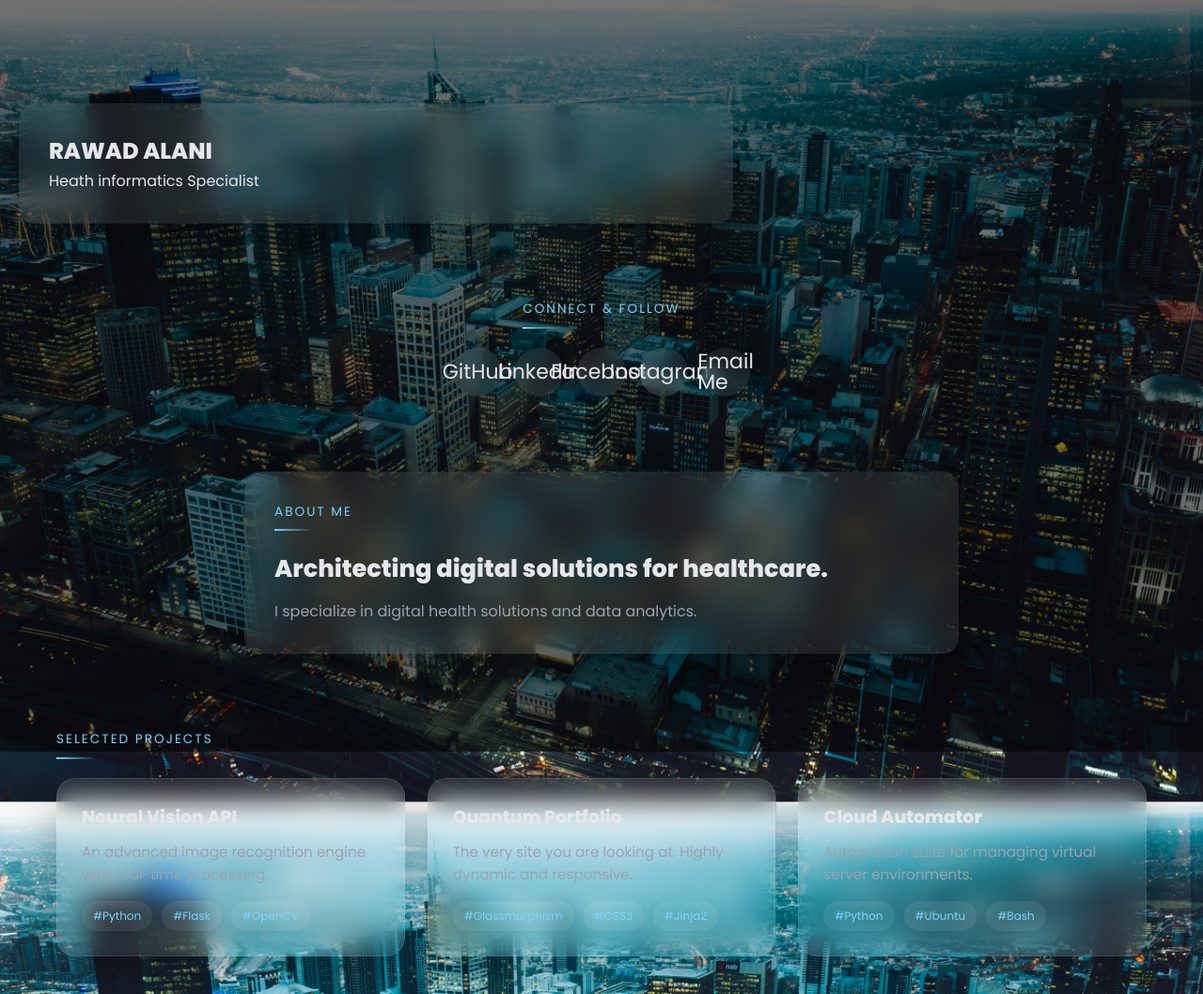
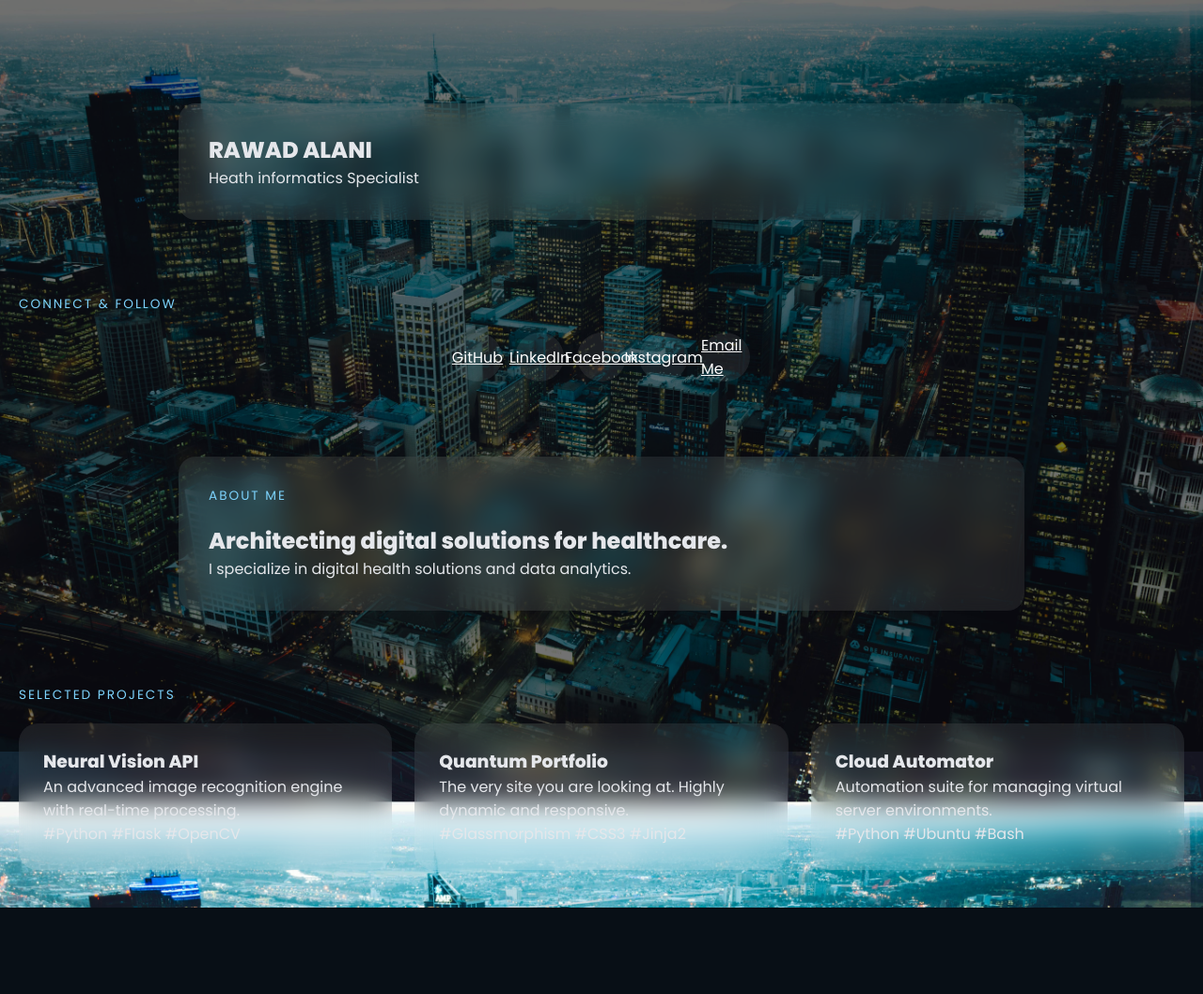
Before and after one commit to alanirawad-sketch/Portfolio, a Flask app: page / in a window 1280 px wide. Shown: the whole page at 94% size. After the commit the page ends 966 px from the top, so only its background shows below. Run offline with Flask 3, Linux system fonts and the light colour scheme.

Commit message:
Update style.css

```diff
--- a/static/style.css
+++ b/static/style.css
@@ -1,6 +1,3 @@
-/* =========================
-   GLOBAL VARIABLES
-========================= */
 :root {
     --accent: #7dd3fc;
     --text-main: #e5e7eb;
@@ -8,9 +5,6 @@
     --bg-glass: rgba(255, 255, 255, 0.08);
 }
 
-/* =========================
-   RESET & BASE
-========================= */
 * {
     margin: 0;
     padding: 0;
@@ -20,40 +14,68 @@
 body {
     font-family: 'Poppins', sans-serif;
     color: var(--text-main);
-    line-height: 1.6;
+    padding-top: 70px;
+    animation: pageFade 0.8s ease-out;
 }
 
-/* =========================
-   TOP HEADER
-========================= */
+/* BACKGROUND */
+html {
+    background: url("../assets/images/pic.jpg") center / cover no-repeat fixed;
+}
+html::before {
+    content: "";
+    position: fixed;
+    inset: 0;
+    background: rgba(0,0,0,0.55);
+    z-index: -1;
+}
+body { background: transparent; }
+
+/* NAV */
+.navbar {
+    position: fixed;
+    top: 0;
+    width: 100%;
+    display: flex;
+    justify-content: space-between;
+    padding: 14px 28px;
+    background: rgba(15,23,42,0.9);
+    backdrop-filter: blur(10px);
+    z-index: 999;
+}
+
+.nav-menu {
+    list-style: none;
+    display: flex;
+    gap: 20px;
+}
+
+.nav-menu a {
+    color: white;
+    text-decoration: none;
+    padding: 8px 12px;
+    border-radius: 8px;
+}
+.nav-menu a:hover {
+    background: rgba(125,211,252,0.15);
+    color: var(--accent);
+}
+
+/* HEADER */
 .top-header {
     text-align: center;
     margin: 80px auto 60px;
 }
-
-.top-header .name {
+.name {
     font-size: 3.2rem;
     font-weight: 800;
-    letter-spacing: 3px;
-    text-transform: uppercase;
 }
 
-.top-header .subtitle {
-    margin-top: 12px;
-    font-size: 1.15rem;
-    color: var(--text-muted);
-    letter-spacing: 1px;
-}
-
-/* =========================
-   SECTIONS
-========================= */
+/* SECTIONS */
 section {
-    width: 100%;
     padding: 40px 20px;
     scroll-margin-top: 80px;
 }
-
 .section-label {
     text-transform: uppercase;
     letter-spacing: 2px;
@@ -62,348 +84,66 @@ section {
     margin-bottom: 20px;
 }
 
-/* =========================
-   SOCIAL LINKS
-========================= */
-.links-section {
-    display: flex;
-    flex-direction: column;
-    align-items: center;
-}
-
+/* SOCIAL */
 .button-group {
     display: flex;
-    flex-wrap: wrap;
     gap: 14px;
     justify-content: center;
 }
-
-/* ===== SOCIAL ICON BUTTONS (FIXED) ===== */
-
 .social-btn {
     width: 52px;
     height: 52px;
     border-radius: 50%;
-    background: rgba(255, 255, 255, 0.08);
-
-    display: inline-flex;
+    background: rgba(255,255,255,0.08);
+    display: flex;
     align-items: center;
     justify-content: center;
-
-    color: var(--text-main);
-    font-size: 22px;
-    line-height: 1;          /* 🔑 FIX */
-    padding: 0;              /* 🔑 FIX */
-    text-decoration: none;
-
+    color: white;
     transition: all 0.3s ease;
-    backdrop-filter: blur(8px);
+}
+.social-btn:hover {
+    transform: translateY(-4px);
+    box-shadow: 0 0 24px rgba(125,211,252,0.35);
 }
 
-.social-btn i {
-    display: block;          /* 🔑 FIX */
-}
-
-.social-btn:hover {
-    transform: translateY(-4px) scale(1.05);
-    background: rgba(125, 211, 252, 0.18);
-    box-shadow:
-        0 0 0 1px rgba(125, 211, 252, 0.3),
-        0 0 24px rgba(125, 211, 252, 0.35);
-}
-
-
-/* =========================
-   ABOUT ME / GLASS CARD
-========================= */
-.bio-section {
-    display: flex;
-    justify-content: center;
-}
-
+/* GLASS */
 .glass-card {
     background: var(--bg-glass);
     backdrop-filter: blur(14px);
     border-radius: 18px;
     padding: 32px;
-    max-width: 760px;
-    width: 100%;
-    box-shadow: 0 20px 40px rgba(0, 0, 0, 0.25);
+    max-width: 900px;
+    margin: auto;
 }
 
-.bio-card h2 {
-    font-size: 1.6rem;
-    margin-bottom: 12px;
+/* SKILLS */
+.skills-list {
+    list-style: disc;
+    padding-left: 20px;
+    display: grid;
+    grid-template-columns: repeat(auto-fit, minmax(220px,1fr));
+    gap: 8px 24px;
 }
 
-.bio-card p {
-    color: var(--text-muted);
+/* PROJECTS */
+.grid {
+    display: grid;
+    gap: 24px;
+    grid-template-columns: repeat(auto-fit, minmax(260px,1fr));
+}
+.project-card {
+    background: var(--bg-glass);
+    backdrop-filter: blur(14px);
+    border-radius: 20px;
+    padding: 26px;
+    transition: transform 0.3s ease;
+}
+.project-card:hover {
+    transform: translateY(-6px);
 }
 
-/* =========================
-   PROJECTS
-========================= */
-.projects-section {
-    max-width: 1200px;
-    margin: 0 auto;
+/* ANIM */
+@keyframes pageFade {
+    from { opacity: 0; transform: translateY(12px); }
+    to { opacity: 1; transform: translateY(0); }
 }
-
-.grid {
-    display: grid;
-    grid-template-columns: repeat(auto-fit, minmax(260px, 1fr));
-    gap: 24px;
-}
-
-/* ===== PROJECT GLASS CARDS ===== */
-
-.project-card {
-    border: 1px solid rgba(255, 255, 255, 0.08);
-    background: var(--bg-glass);
-    backdrop-filter: blur(14px);
-    -webkit-backdrop-filter: blur(14px);
-    border-radius: 20px;
-    padding: 26px;
-    cursor: pointer;
-    box-shadow: 0 20px 40px rgba(0, 0, 0, 0.25);
-    transition: transform 0.3s ease, box-shadow 0.3s ease;
-}
-
-
-.project-card:hover {
-    transform: translateY(-8px);
-    box-shadow:
-        0 0 0 1px rgba(125, 211, 252, 0.25),
-        0 20px 50px rgba(0, 0, 0, 0.45);
-}
-
-.project-card h3 {
-    margin-bottom: 10px;
-    transition: color 0.25s ease;
-}
-
-.project-card:hover h3 {
-    color: var(--accent);
-}
-
-.project-card p {
-    color: var(--text-muted);
-    margin-bottom: 16px;
-    font-size: 0.95rem;
-}
-
-/* =========================
-   SKILLS SECTION (FIXED)
-========================= */
-
-.skills-section {
-    display: block;          /* 🔑 forces new row */
-    width: 100%;
-    max-width: 1000px;
-    margin: 0 auto;
-}
-.skills-card {
-    padding: 28px;
-}
-
-
-/* =========================
-   TAGS
-========================= */
-.tags {
-    display: flex;
-    flex-wrap: wrap;
-    gap: 10px;
-}
-
-.tags span {
-    font-size: 0.75rem;
-    padding: 6px 12px;
-    border-radius: 999px;
-    background: rgba(255, 255, 255, 0.08);
-    color: var(--accent);
-}
-
-/* =========================
-   RESPONSIVE
-========================= */
-@media (max-width: 600px) {
-    .top-header .name {
-        font-size: 2.4rem;
-    }
-
-    /* =========================
-   HOVER GLOW EFFECTS
-========================= */
-
-    /* Glass card glow */
-    .glass-card:hover {
-        box-shadow:
-            0 0 0 1px rgba(125, 211, 252, 0.25),
-            0 0 30px rgba(125, 211, 252, 0.35),
-            0 25px 50px rgba(0, 0, 0, 0.45);
-    }
-
-    /* Project card glow */
-    .project-card:hover {
-        box-shadow:
-            0 0 0 1px rgba(125, 211, 252, 0.25),
-            0 0 26px rgba(125, 211, 252, 0.35),
-            0 25px 50px rgba(0, 0, 0, 0.45);
-    }
-
-
-    section {
-        padding: 30px 16px;
-    }
-}
-
-@keyframes pageFade {
-    from {
-        opacity: 0;
-        transform: translateY(12px);
-    }
-
-    to {
-        opacity: 1;
-        transform: translateY(0);
-    }
-}
-
-body {
-    animation: pageFade 0.8s ease-out;
-}
-
-.section-label::after {
-    content: "";
-    display: block;
-    width: 42px;
-    height: 2px;
-    margin-top: 8px;
-    background: linear-gradient(90deg, var(--accent), transparent);
-}
-
-.top-header .name {
-    background: linear-gradient(120deg, #e5e7eb, var(--accent), #e5e7eb);
-    background-size: 200% auto;
-    -webkit-background-clip: text;
-    -webkit-text-fill-color: transparent;
-    animation: shimmer 6s linear infinite;
-}
-
-@keyframes shimmer {
-    to {
-        background-position: 200% center;
-    }
-}
-
-.top-header .name {
-    position: relative;
-    display: inline-block;
-}
-
-.top-header .name::after {
-    content: "";
-    position: absolute;
-    left: 50%;
-    bottom: -12px;
-    width: 60%;
-    height: 3px;
-    background: linear-gradient(90deg, transparent, var(--accent), transparent);
-    transform: translateX(-50%);
-}
-
-.top-header .name {
-    transition: letter-spacing 0.3s ease;
-}
-
-.top-header .name:hover {
-    letter-spacing: 6px;
-}
-
-.navbar {
-    display: flex;
-    justify-content: space-between;
-    align-items: center;
-    padding: 14px 28px;
-    background: rgba(15, 23, 42, 0.9);
-    backdrop-filter: blur(10px);
-    border-bottom: 1px solid rgba(125, 211, 252, 0.25);
-    color: white;
-    position: fixed;
-    top: 0;
-    left: 0;
-    width: 100%;
-    z-index: 9999;
-}
-
-/* HAMBURGER */
-.hamburger {
-    font-size: 28px;
-    cursor: pointer;
-    display: none;
-}
-
-/* MENU */
-.nav-menu {
-    list-style: none;
-    display: flex;
-    gap: 20px;
-}
-
-.nav-menu li a {
-    text-decoration: none;
-    color: white;
-    font-weight: 500;
-    padding: 8px 12px;
-    border-radius: 8px;
-    transition: background 0.25s ease, color 0.25s ease;
-}
-
-.nav-menu li a:hover {
-    background: rgba(125, 211, 252, 0.15);
-    color: var(--accent);
-}
-
-/* MOBILE */
-@media (max-width: 768px) {
-    .hamburger {
-        display: block;
-    }
-
-    .nav-menu {
-        position: absolute;
-        top: 60px;
-        right: 0;
-        background: #0f172a;
-        flex-direction: column;
-        width: 200px;
-        padding: 15px;
-        display: none;
-    }
-
-    .nav-menu.active {
-        display: flex;
-    }
-}
-
-body {
-    padding-top: 70px;
-}
-
-/* ===== FINAL GLOBAL BACKGROUND IMAGE ===== */
-
-html {
-    background: url("../assets/images/pic.jpg") center / cover no-repeat fixed;
-}
-
-html::before {
-    content: "";
-    position: fixed;
-    inset: 0;
-    background: rgba(0, 0, 0, 0.55);
-    z-index: -1;
-}
-
-body {
-    background: transparent;
-}
```
